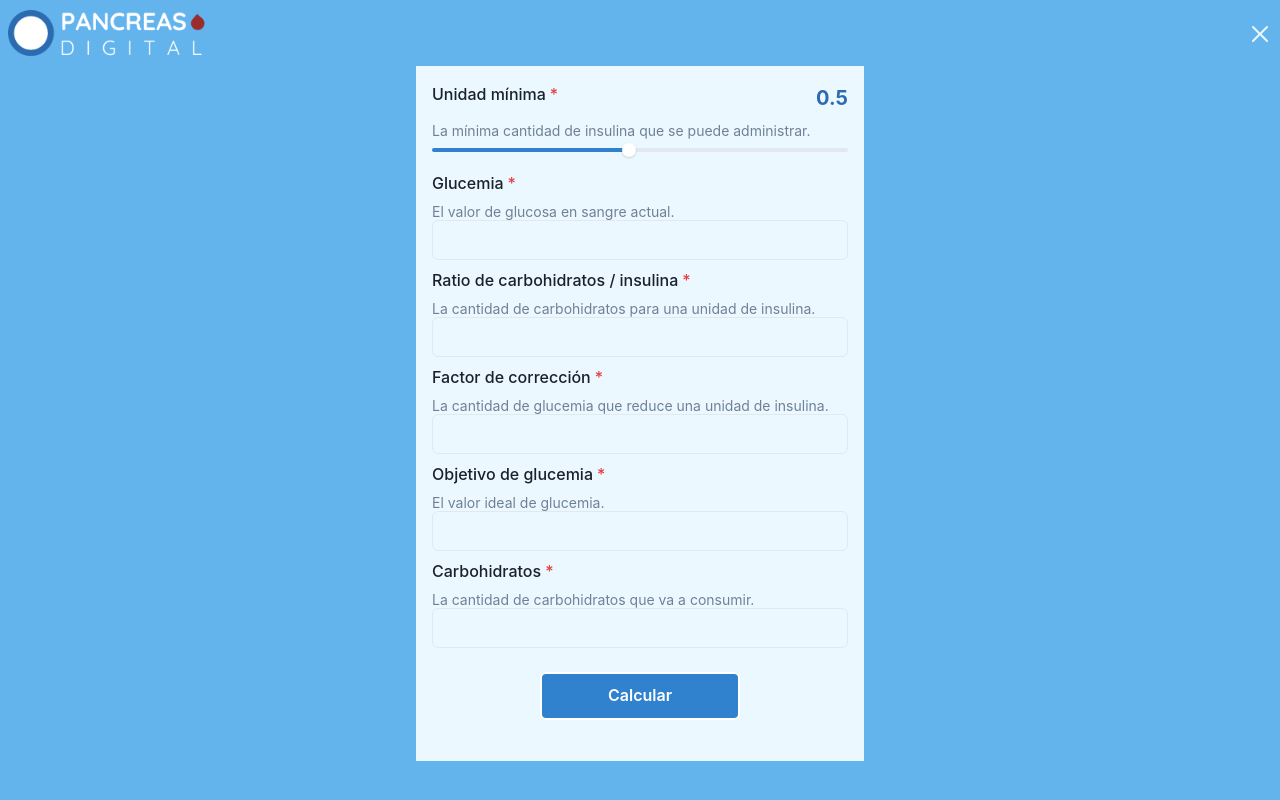
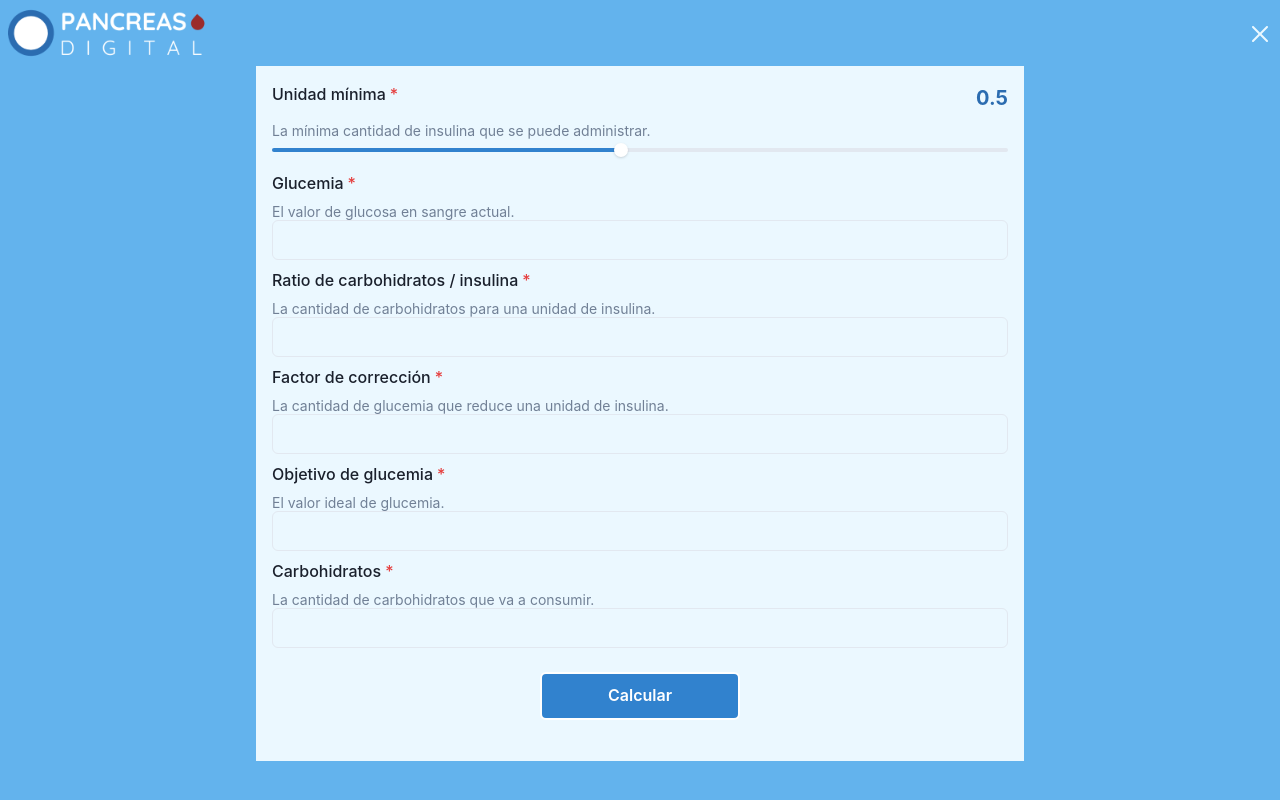
Before and after one commit to Pancreas-Digital/bolus-calculator, a Next.js app: page / in a window 1280 px wide. Built offline with nearby package versions, Linux system fonts and the light colour scheme.

Commit message:
Updating React, Next and Chakra to latest version

```diff
--- a/components/Calculator/index.js
+++ b/components/Calculator/index.js
@@ -86,7 +86,7 @@ export default function Calculator() {
   };
 
   return (
-    <Container maxW="md" padding="4" bg="blue.50">
+    <Container maxW="container.md" padding="4" bg="blue.50">
       <form onSubmit={handleSubmit}>
         <Stack spacing={2}>
           <FormControl id="minimum" isRequired size="sm">
```
Also changed, not shown: package.json (+7 -7 lines), 1 other file (tests, documents, lock files or other folders).
